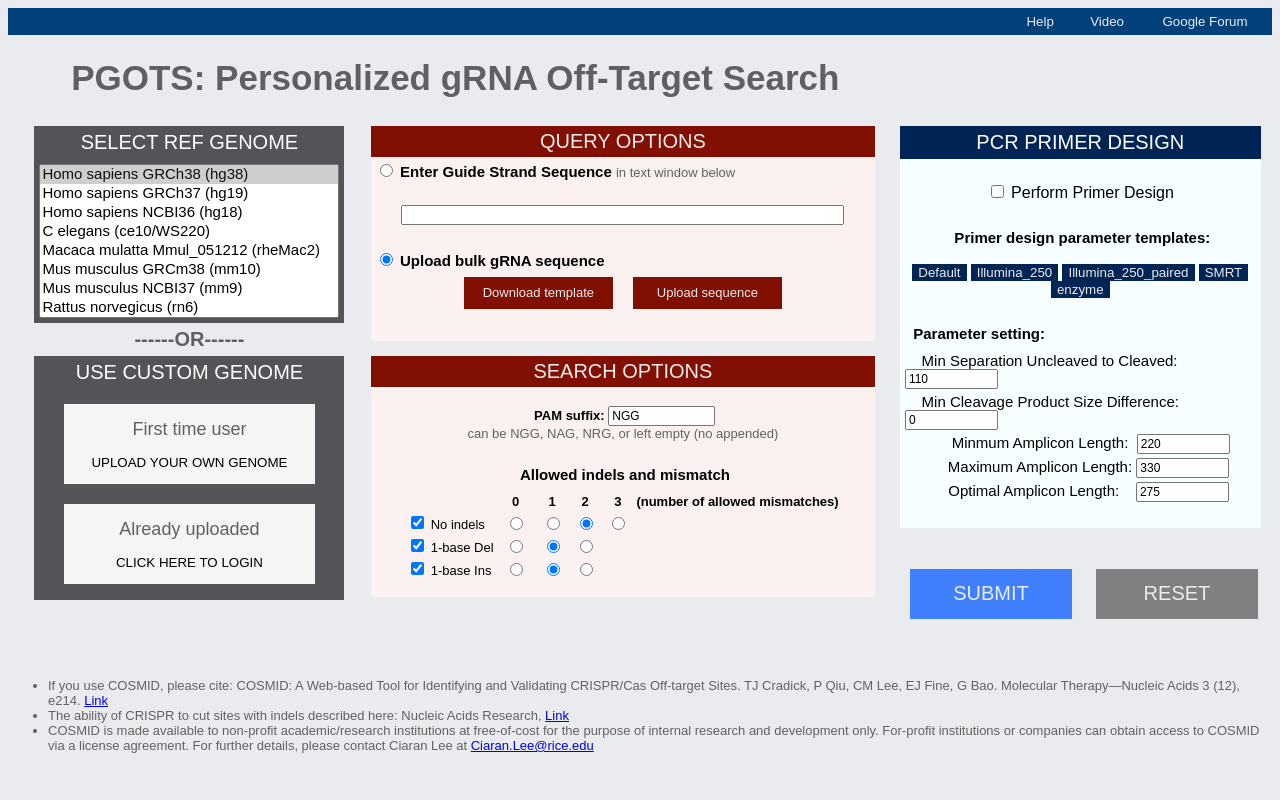
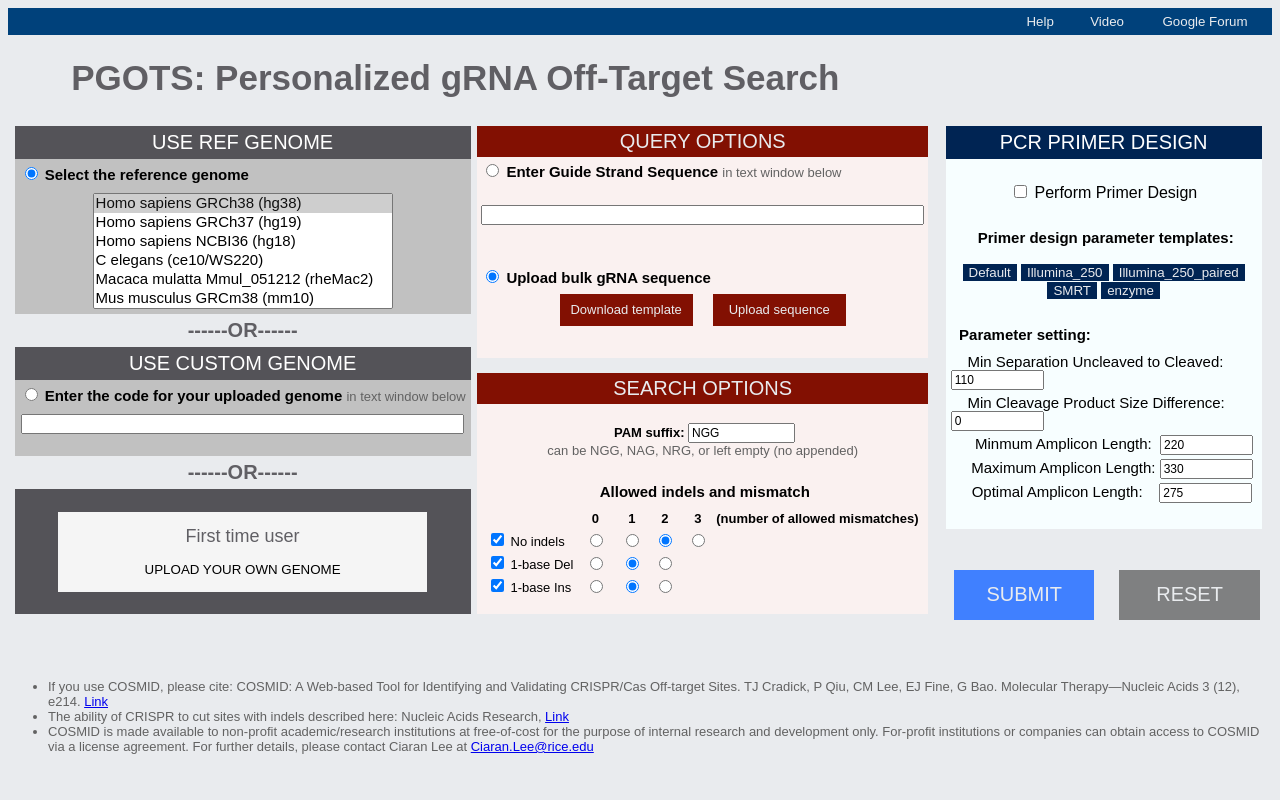
Before and after one commit to pdpdpd/DjangoCos2019, a Django app: template templates/Mainpage_06182019.html in a window 1280 px wide. Run offline with Django 3.2, Linux system fonts and the light colour scheme; the template is opened without the code that fills it, so the values that code supplies are empty.

Commit message:
Make cosmid main page visible

```diff
--- a/templates/Mainpage_06182019.html
+++ b/templates/Mainpage_06182019.html
@@ -49,16 +49,25 @@ h1{padding-left: 5%;}
 
 <table align=center border=0 cellpadding=5 cellspacing=0>
 <tr>
-<td  valign=top width="100%" bgcolor="#545358" style='font-size: 20px; color: #ffffff'><center>SELECT REF GENOME</center></font>
+<td  valign=top width="100%" bgcolor="#545358" style='font-size: 20px; color: #ffffff'><center>USE REF GENOME</center></font>
+</td>
+</tr>
+    <tr>
+<td valign=top bgcolor="#c1c1c1" style='font-size: 15px'>
+<div style='font-size: 15px; color: #000000'>
+<input type="radio" name="genome" class="multiple_choice" value="refgenome" checked> <b>Select the reference genome</b>
+</div>
 </td>
 </tr>
 
+
+
 <tr>
-<td align=center width=100% bgcolor="#545358" style='font-size: 20px;'>
+<td align=center width=100% bgcolor="#c1c1c1" style='font-size: 20px;'>
 
 
 
-<select name="target_database" size="8" style="font-size : 15px; width: 300px" onclick = 'document.getElementById("dna").checked = "checked"'>
+<select name="target_database" size="6" style="font-size : 15px; width: 300px" onclick = 'document.getElementById("dna").checked = "checked"'>
 <option selected value="hg38">Homo sapiens GRCh38 (hg38)</option>
 <option value="hg19">Homo sapiens GRCh37 (hg19)</option>
 <option value="hg18">Homo sapiens NCBI36 (hg18)</option>
@@ -87,9 +96,33 @@ h1{padding-left: 5%;}
 </td>
 </tr>
 
+<tr>
+<td valign=top bgcolor="#c1c1c1" style='font-size: 15px'>
+<div style='font-size: 15px; color: #000000'>
+
+<input type="radio" name="genome" class="multiple_choice" value="pgenome"> <b>Enter the code for your uploaded genome</b> <span style='font-size: 13px; color: #626262'>in text window below</span>
+
+</div>
+</td>
+</tr>
+
+
+    <tr>
+<td align=center width=100% bgcolor="#c1c1c1" style='font-size: 15px'>
+
+<input type="text" name="tag" value="" size="60" style='font-size: 12px' maxength="60" onfocus = 'document.getElementById("genome").name = "pgenome"'>
+<br><br>
+
+
+</td>
+</tr>
 
 <!-- custom genome -->
 
+    <tr>
+<td  valign=top width="100%" bgcolor="#e9ebee" style='font-size: 20px; color: #605f64'><center><b>------OR------</b></center></font>
+</td>
+</tr>
 
 <tr>
 <td align=center width=90% bgcolor="#545358" style='font-size: 20px; padding: 5%;'>
@@ -100,16 +133,7 @@ h1{padding-left: 5%;}
 First time user<br></font><br>UPLOAD YOUR OWN GENOME</button>
 
 </p>
-<p>
 
-</p>
-
-
-<p>
-
-<button type="button"style="width:90%;height:80px;border:none;background-color:#F5F5F5" ><font color="#605f64" size=4px>
-Already uploaded<br></font><br>CLICK HERE TO LOGIN</button>
-</p>
 
 </td>
 </tr>
@@ -154,6 +178,7 @@ Already uploaded<br></font><br>CLICK HERE TO LOGIN</button>
 <tr>
     <td valign=top bgcolor="#Faf1f0" style='font-size: 13px'>
         <div style='font-size: 15px; color: #000000'>
+            <br>
             <input type="radio" name="tag_type" value="upload_file" checked id = 'seq'>
                 <b>Upload bulk gRNA sequence</b> <span style='font-size: 13px; color: #626262'></span>
         </div>
```
